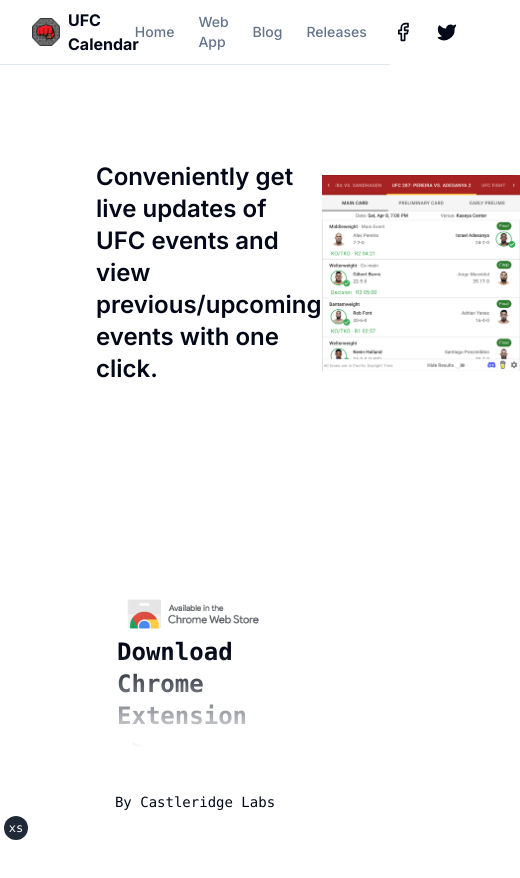
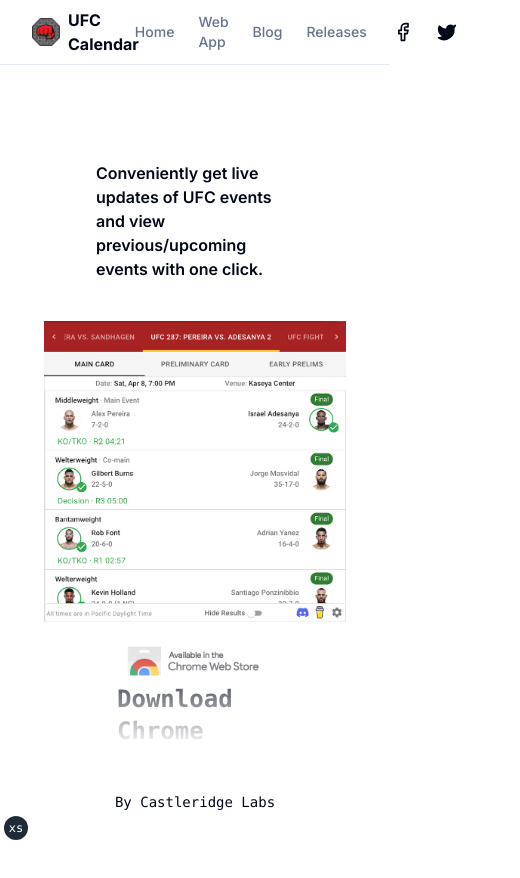
Before and after one commit to Castleridge-Labs/castleridge-labs.github.io, a Next.js app: page / in a window 390 px wide. Shown: the top 878 px of the page, 520 px wide, since content can reach past the window. Built offline with nearby package versions, Linux system fonts and the light colour scheme.

Commit message:
remove some styling

```diff
--- a/app/page.tsx
+++ b/app/page.tsx
@@ -3,14 +3,14 @@
 export default function Home() {
   return (
     <main className="flex min-h-screen flex-col items-center justify-between p-24">
-      <div className=" w-full relative flex justify-around place-items-center before:absolute before:h-[300px] before:w-[480px] before:-translate-x-1/2 before:rounded-full before:bg-gradient-radial before:from-white before:to-transparent before:blur-2xl before:content-[''] after:absolute after:-z-20 after:h-[180px] after:w-[240px] after:translate-x-1/3 after:bg-gradient-conic after:from-sky-200 after:via-blue-200 after:blur-2xl after:content-[''] before:dark:bg-gradient-to-br before:dark:from-transparent before:dark:to-blue-700 before:dark:opacity-10 after:dark:from-sky-900 after:dark:via-[#0141ff] after:dark:opacity-40 before:lg:h-[360px] z-[-1]">
-        <p className="max-w-[25ch] text-2xl font-semibold">
+      <div className="w-full md:flex md:justify-around place-items-center z-[-1]">
+        <p className="w-full md:max-w-[25ch] md:text-2xl font-semibold mb-10">
           Conveniently get live updates of UFC events and view previous/upcoming
           events with one click.
         </p>
 
         <Image
-          className="relative"
+          className="min-w-[30ch]"
           src="/one.png"
           alt="ufc calendar picture"
           width={400}
```
